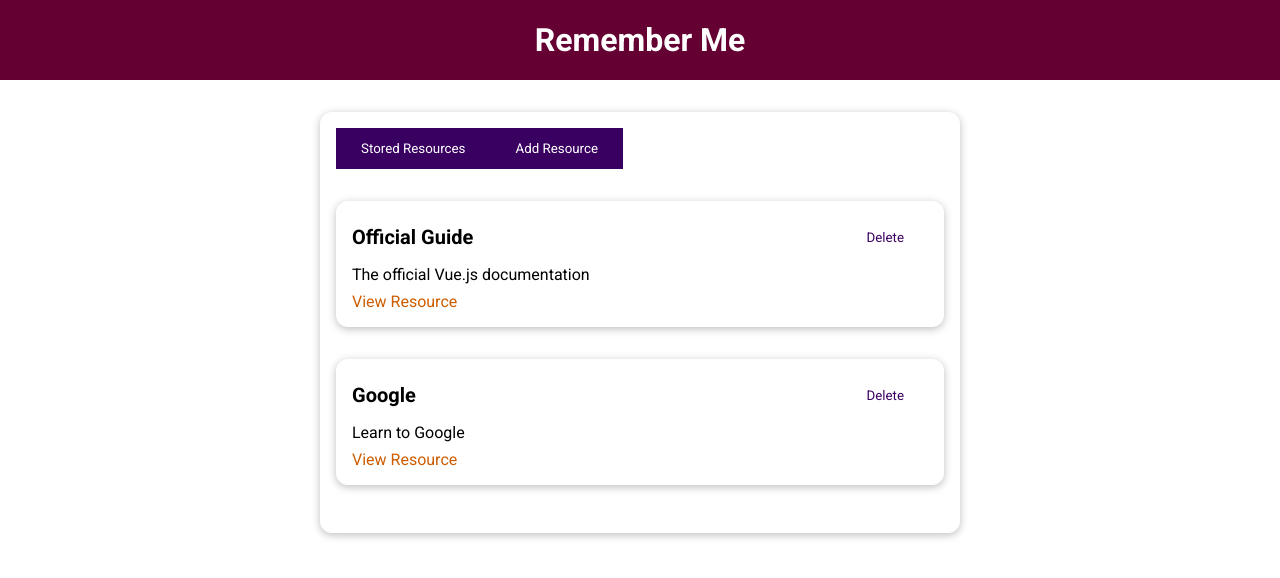
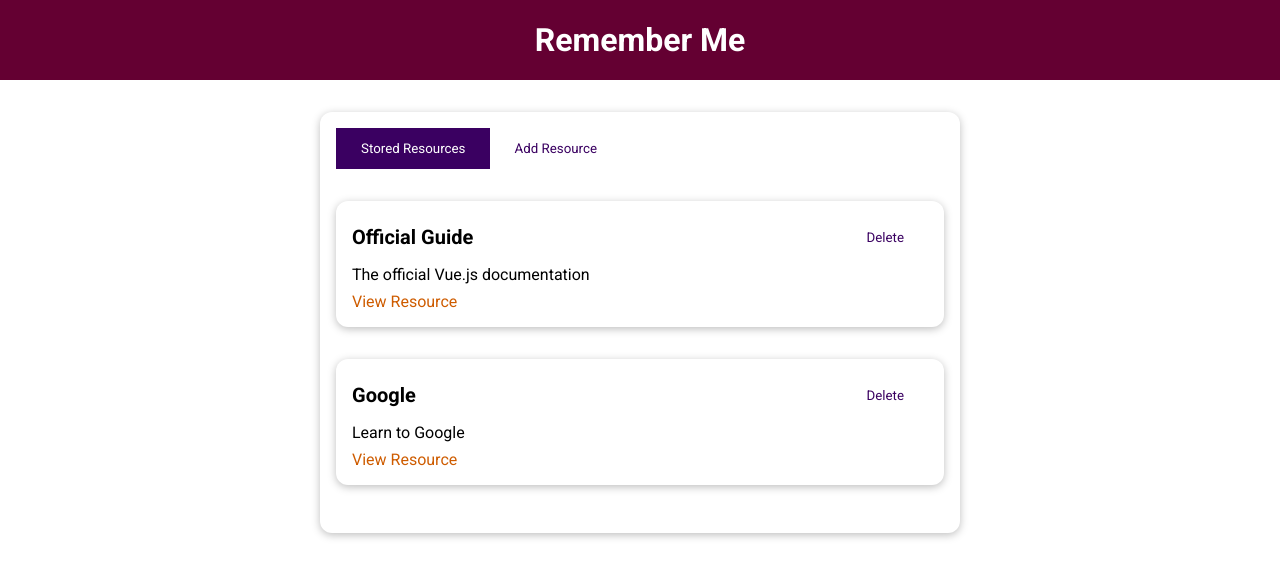
Before and after one commit to Siffersari/studious-guacamole, a Vue app: page / in a window 1280 px wide. Shown: the top 578 px of the page. Built offline with nearby package versions, Linux system fonts and the light colour scheme.

Commit message:
Adding & styling tabs

```diff
--- a/src/App.vue
+++ b/src/App.vue
@@ -13,27 +13,7 @@
     TheHeader,
   },
   data() {
-    return {
-      storedResources: [
-        {
-          id: "official-guide",
-          name: "Official Guide",
-          description: "The official Vue.js documentation",
-          link: "https://www.vuejs.org",
-        },
-        {
-          id: "google",
-          name: "Google",
-          description: "Learn to Google",
-          link: "https://www.google.com",
-        },
-      ],
-    };
-  },
-  provide() {
-    return {
-      storedResources: this.storedResources,
-    };
+    return {};
   },
 };
 </script>
--- a/src/components/learning-resources/TheResource.vue
+++ b/src/components/learning-resources/TheResource.vue
@@ -1,9 +1,13 @@
 <template>
   <base-card>
-    <base-button @click="selectTab('stored-resources')"
+    <base-button
+      @click="selectTab('stored-resources')"
+      :mode="storedResButtonMode"
       >Stored Resources</base-button
     >
-    <base-button @click="selectTab('add-resource')">Add Resource</base-button>
+    <base-button @click="selectTab('add-resource')" :mode="addResButtonMode"
+      >Add Resource</base-button
+    >
     <component :is="selectedTab" />
   </base-card>
 </template>
@@ -17,10 +21,37 @@
     StoredResources,
     AddResource,
   },
+  provide() {
+    return {
+      storedResources: this.storedResources,
+    };
+  },
   data() {
     return {
       selectedTab: "stored-resources",
+      storedResources: [
+        {
+          id: "official-guide",
+          name: "Official Guide",
+          description: "The official Vue.js documentation",
+          link: "https://www.vuejs.org",
+        },
+        {
+          id: "google",
+          name: "Google",
+          description: "Learn to Google",
+          link: "https://www.google.com",
+        },
+      ],
     };
+  },
+  computed: {
+    storedResButtonMode() {
+      return this.selectedTab === "stored-resources" ? null : "flat";
+    },
+    addResButtonMode() {
+      return this.selectedTab === "add-resource" ? null : "flat";
+    },
   },
   methods: {
     selectTab(tab) {
```
